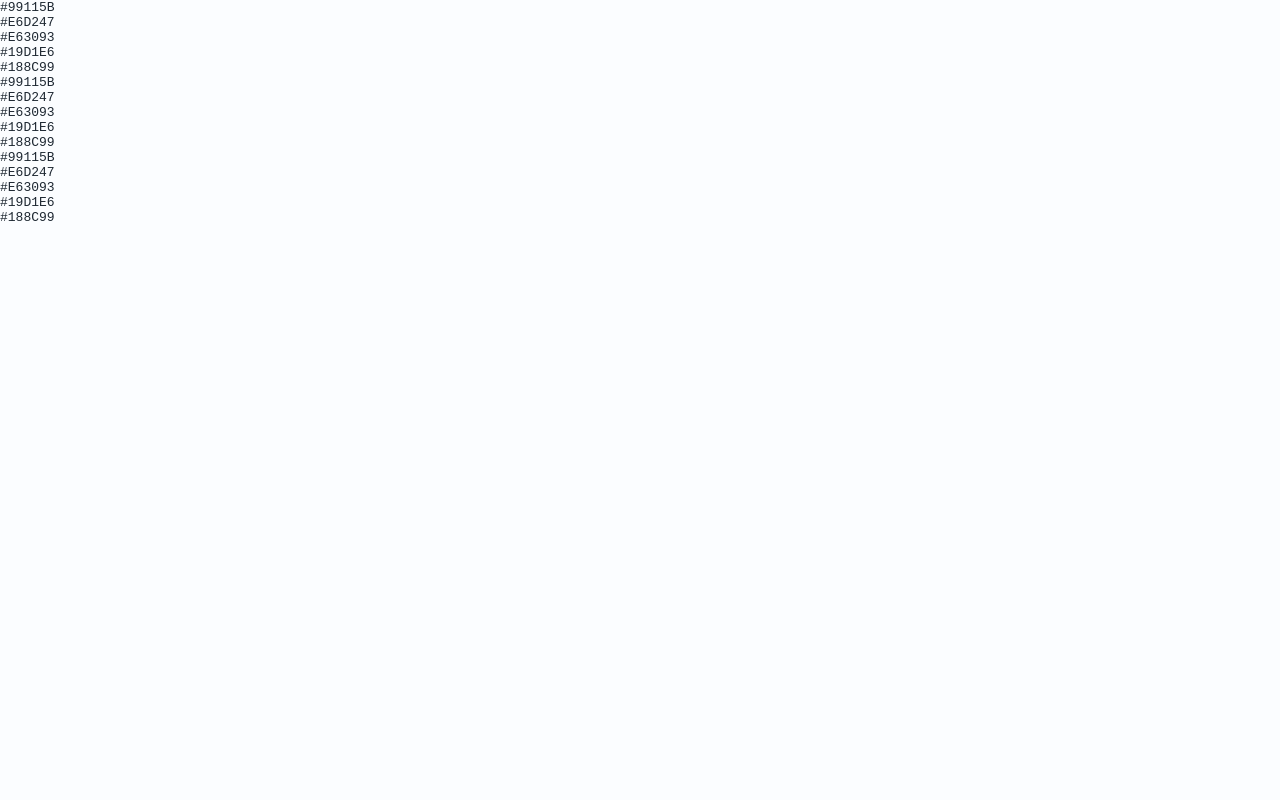
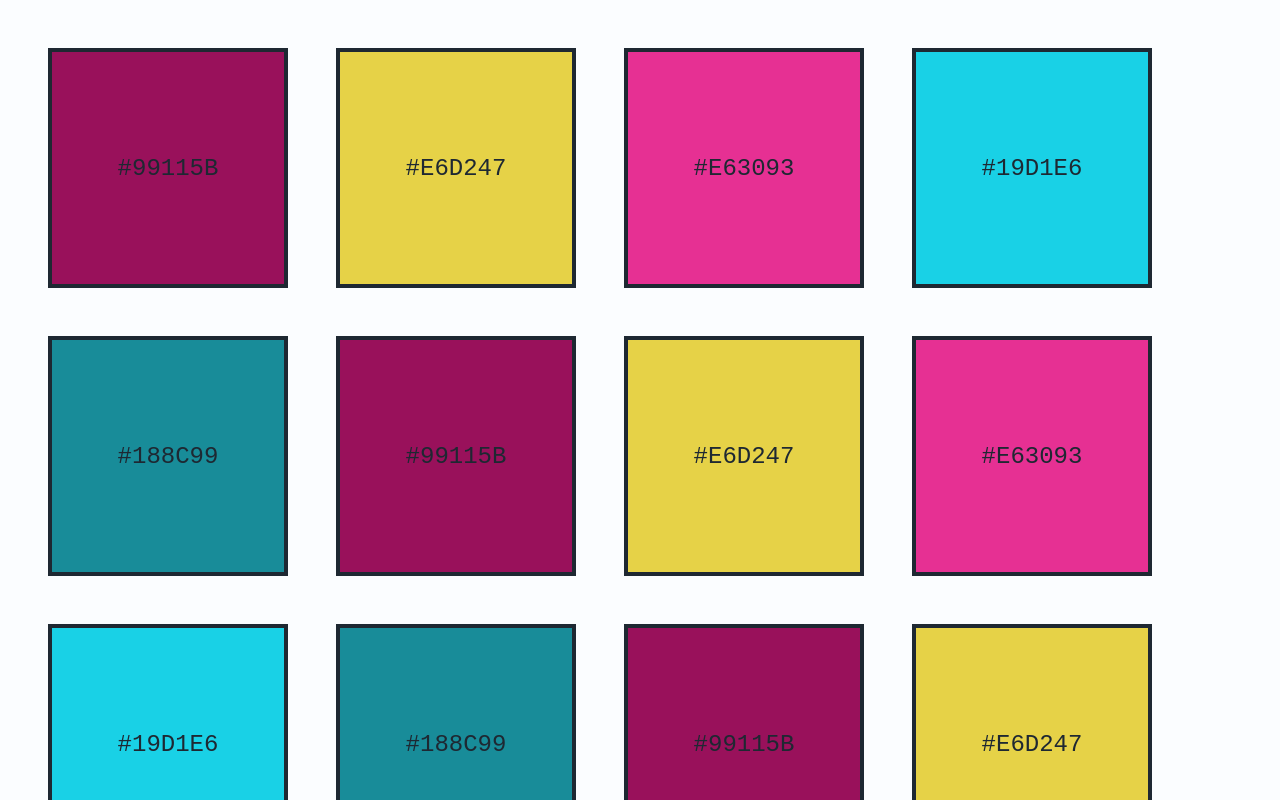
Before and after one commit to gacsphere/color-saver-app, a React (Create React App) app: page / in a window 1280 px wide. Shown: the top 800 px of the page. Built offline with nearby package versions, Linux system fonts and the light colour scheme.

Commit message:
add style to ColorCard and function to copy color from ColorCard

```diff
--- a/src/App.js
+++ b/src/App.js
@@ -1,4 +1,5 @@
 import "./App.css";
+import styled from "styled-components";
 import { nanoid } from "nanoid";
 import GlobalStyle from "./components/GlobalStyle";
 import ColorCard from "./components/ColorCard";
@@ -70,13 +71,20 @@ function App() {
   return (
     <>
       <GlobalStyle />
-      <ul>
+      <CardList>
         {initialColors.map((color) => (
           <ColorCard key={color.id} color={color.colorCode} />
         ))}
-      </ul>
+      </CardList>
     </>
   );
 }
 
+const CardList = styled.ul`
+  display: flex;
+  flex-wrap: wrap;
+  justify-content: flex-start;
+  list-style: none;
+`;
+
 export default App;
--- a/src/components/ColorCard.js
+++ b/src/components/ColorCard.js
@@ -1,3 +1,27 @@
-export default function ColorCard({ key, color }) {
-  return <li>{color}</li>;
+import styled from "styled-components";
+
+export default function ColorCard({ color }) {
+  function handleClick() {
+    navigator.clipboard.writeText(color);
+  }
+
+  return (
+    <ColorItem onClick={handleClick} style={{ backgroundColor: color }}>
+      <p>{color}</p>
+    </ColorItem>
+  );
 }
+
+const ColorItem = styled.li`
+  margin: 1.5rem;
+  width: 15rem;
+  height: 15rem;
+  border: 0.25rem solid var(--primary-black);
+  display: flex;
+  justify-content: center;
+  align-items: center;
+  :hover {
+    cursor: pointer;
+    transform: rotate(6deg);
+  }
+`;
--- a/src/components/GlobalStyle.js
+++ b/src/components/GlobalStyle.js
@@ -21,7 +21,9 @@ const GlobalStyle = createGlobalStyle`
 }
 
 body{
+    margin: 1.5rem;
     font-family: monospace;
+    font-size: 1.5rem;
     background-color: var(--primary-white);
     color: var(--primary-black);
 }`;
```
